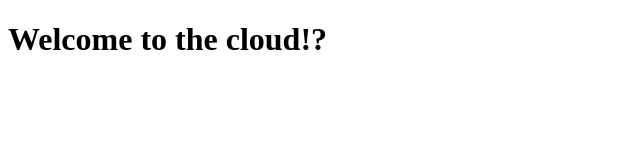
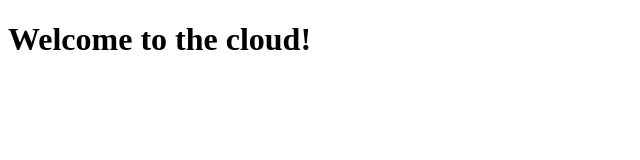
Before and after one commit to jjh5351irish/MyBook, a plain HTML site: page index.html in a window 1280 px wide. Shown: the full height of the page, 0-640 px from the left. Drawn offline with Linux system fonts and the light colour scheme.

Commit message:
Update index.html

```diff
--- a/index.html
+++ b/index.html
@@ -5,6 +5,6 @@
 <title>My Website</title>
 </head>
 <body>
-<h1> Welcome to the cloud!?</h1>
+<h1> Welcome to the cloud!</h1>
 </body>
 </html>
```
